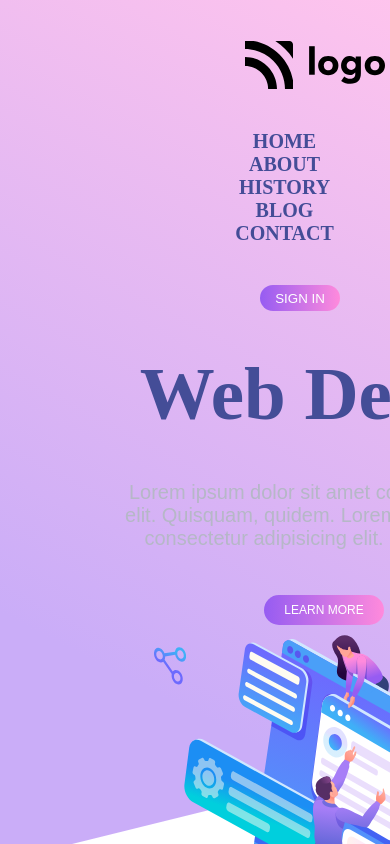
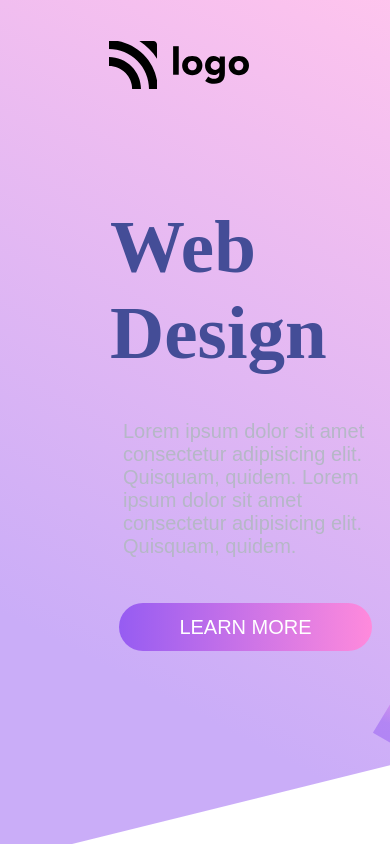
Before and after one commit to laxmi0703/ineuron_project_8, a website: page index.html in a window 390 px wide. Drawn offline with Linux system fonts and the light colour scheme.

Commit message:
project 8 done

```diff
--- a/css/index.css
+++ b/css/index.css
@@ -1,64 +1,5 @@
 * {
     margin: 0px;
-}
-@media screen and (max-width:1230px) {
-    .main-div .nav-items {
-        display: flex;
-        justify-content: center;
-        text-align: center;
-        flex-direction: column;
-        padding: 40px;
-        margin: 0px;
-
-    }
-
-    nav {
-        display: flex;
-        justify-content: center;
-        text-align: center;
-        flex-direction: column;
-    }
-
-    nav>img {
-        width: fit-content;
-        margin-left: 42%;
-    }
-
-    .signin-btn {
-        margin-left: 45%;
-
-    }
-
-    .intro-section {
-        display: flex;
-        justify-content: center;
-        text-align: center;
-        flex-direction: column;
-    }
-
-    .left-section {
-        margin-top: -20%;
-    }
-
-    .left-section:first-child {
-        font-size: 5px;
-    }
-
-    .left-section .learn-more-btn {
-        width: 120px;
-        height: 30px;
-        font-size: 12px;
-        margin-right: 40px;
-        margin-bottom: 10px;
-
-    }
-
-    .imgs-div .intro-img {
-        width: 450px;
-        height: 350px;
-
-    }
-
 }
 
 /* nav section */
```
